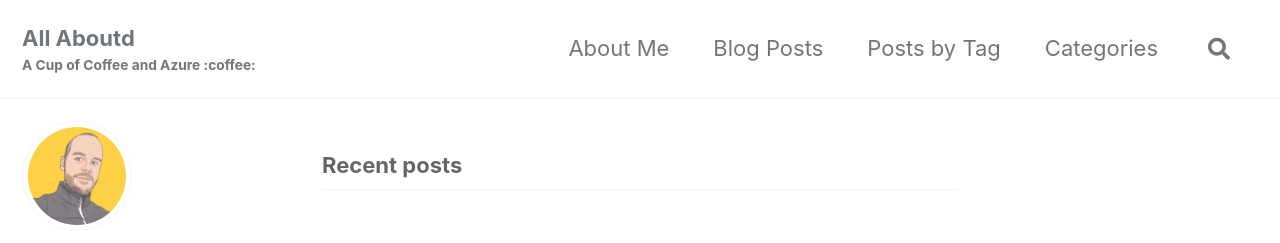
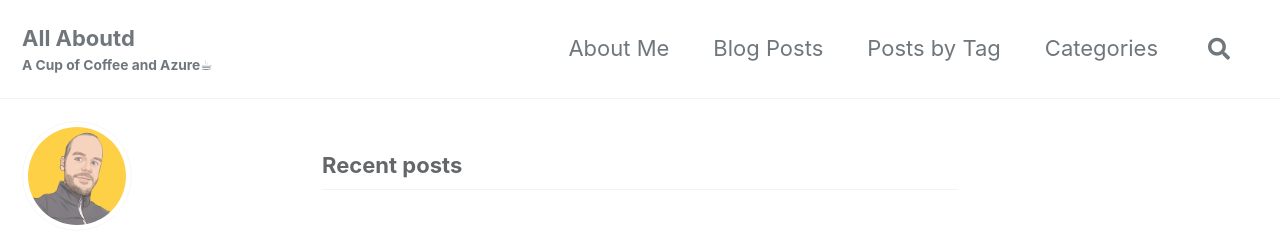
Before and after one commit to martin3mre/tr, a Jekyll site: the page built from index.html, in a window 1280 px wide. Shown: the top 243 px of the page. Built offline with Jekyll 4.4.1, drawn with Linux system fonts in a browser that asks for light colours; cached includes are drawn as plain includes; the list of posts is cut into pages by our own code; some of the changed lines change nothing that is shown.

Commit message:
Update _config.yml

```diff
--- a/_config.yml
+++ b/_config.yml
@@ -18,7 +18,7 @@ minimal_mistakes_skin    : "default" # "air", "aqua", "contrast", "dark", "dirt"
 locale                   : "en-US"
 title                    : "All Aboutd"
 title_separator          :
-subtitle                 : "A Cup of Coffee and Azure :coffee:"
+subtitle                 : "A Cup of Coffee and Azure☕"
 name                     : "martin3mre"
 description              : "Senior Azure Consultant"
 url                      : "https://martin3mre.github.io" # the base hostname & protocol for your site e.g. "https://mmistakes.github.io"
```
